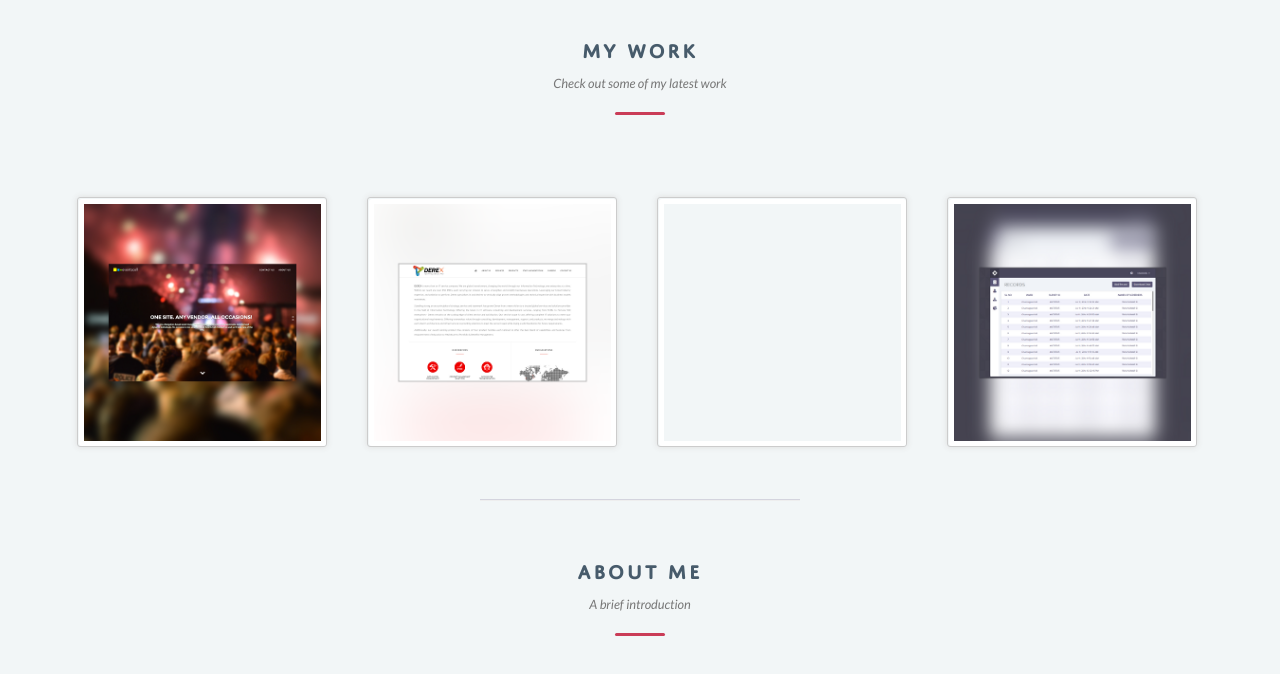
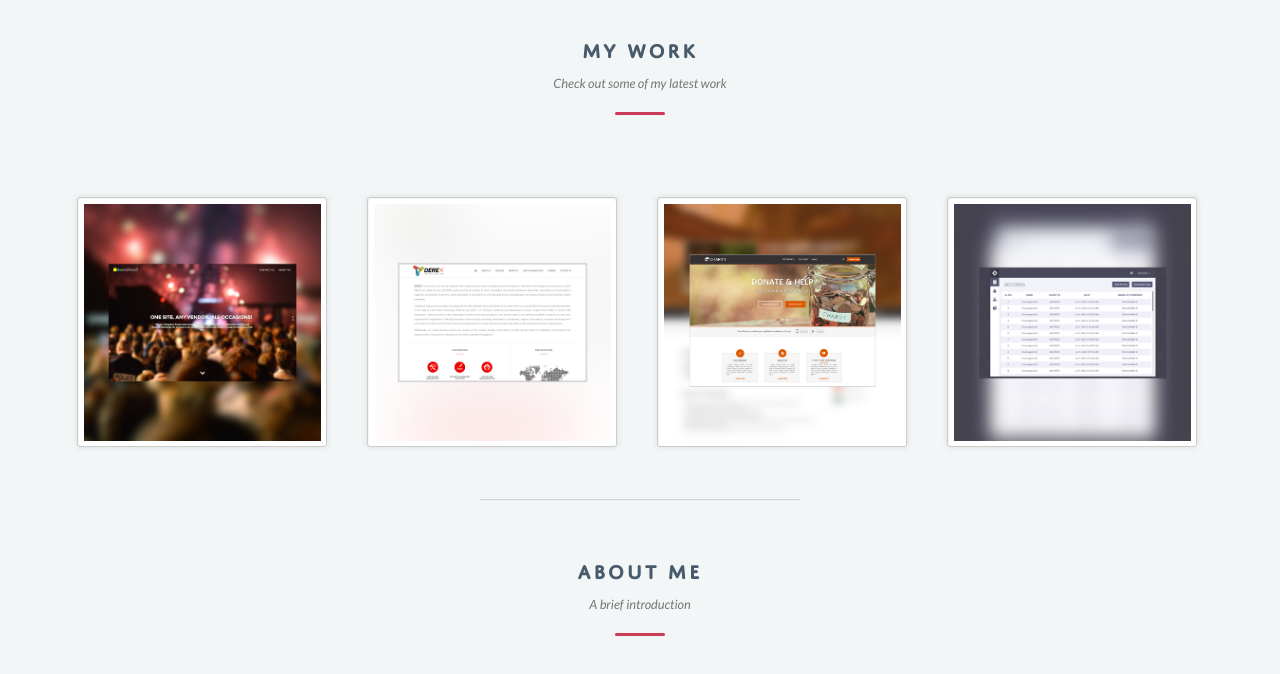
Before and after one commit to prashanthca/prashanthca.github.io, a plain HTML site: page index.html in a window 1280 px wide. Shown: the part 412-1086 px from the top of the page. Drawn offline with nearby package versions, Linux system fonts and the light colour scheme.

Commit message:
overflow

```diff
--- a/css/main.css
+++ b/css/main.css
@@ -218,7 +218,7 @@ background-size:100%;
 top:0;
 }
 
-#portfolio-items #charity-site .portfolio-item-image {
+#portfolio-items #charity .portfolio-item-image {
 background-image:url(/img/portfolios/charity-site.png);
 background-size:100%;
 }
```
